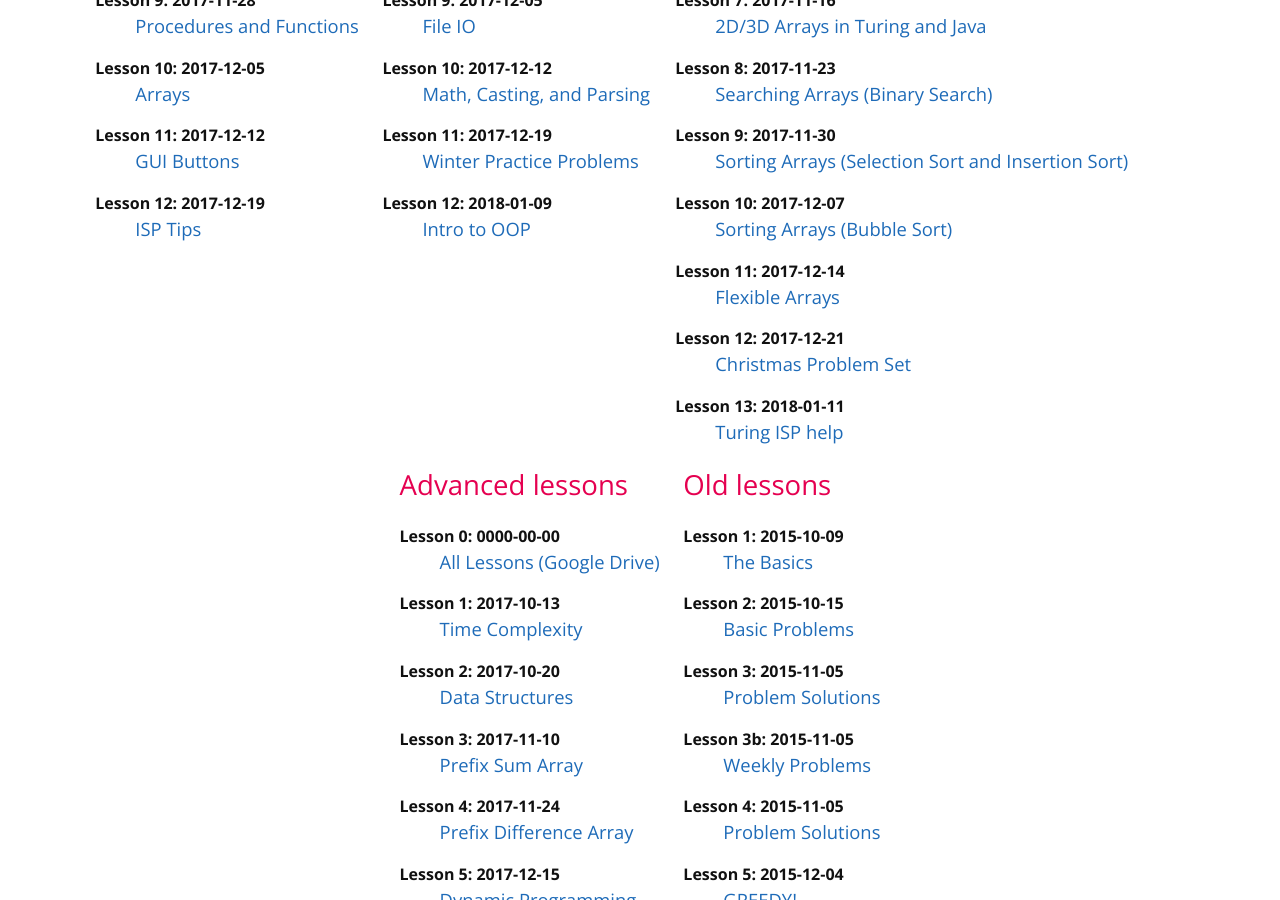
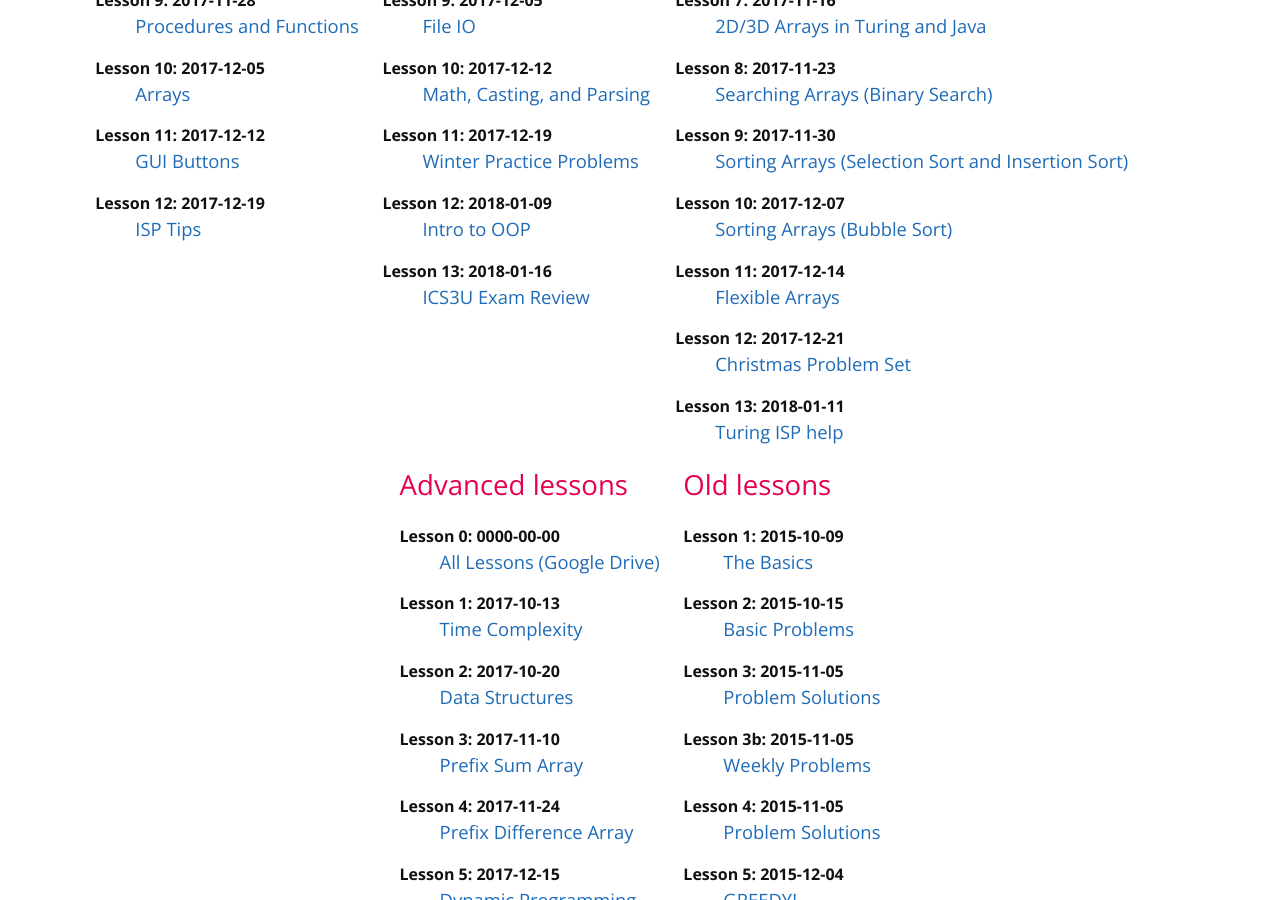
Before and after one commit to mcpt/mcpt.github.io, a Jekyll site: the page built from cpt.md, in a window 1280 px wide and 900 px high, scrolled down 1152 px. Built offline with Jekyll 4.4.1, drawn with Linux system fonts in a browser that asks for light colours.

Commit message:
Update intermediate-lessons.yml

```diff
--- a/_data/intermediate-lessons.yml
+++ b/_data/intermediate-lessons.yml
@@ -63,3 +63,8 @@
   date: 2018-01-09
   id: 12
   url: https://docs.google.com/presentation/d/1Qp_pbo461IljxBc4iD2LYKiCqkT03cv_LwIt7n0P0C4/edit?usp=sharing
+
+- title: ICS3U Exam Review
+  date: 2018-01-16
+  id: 13
+  url: https://docs.google.com/presentation/d/16C56YolK72yWw5yPrJdNgMYKKl8mdu1TVFGquVFPjFE/edit?usp=sharing
```
